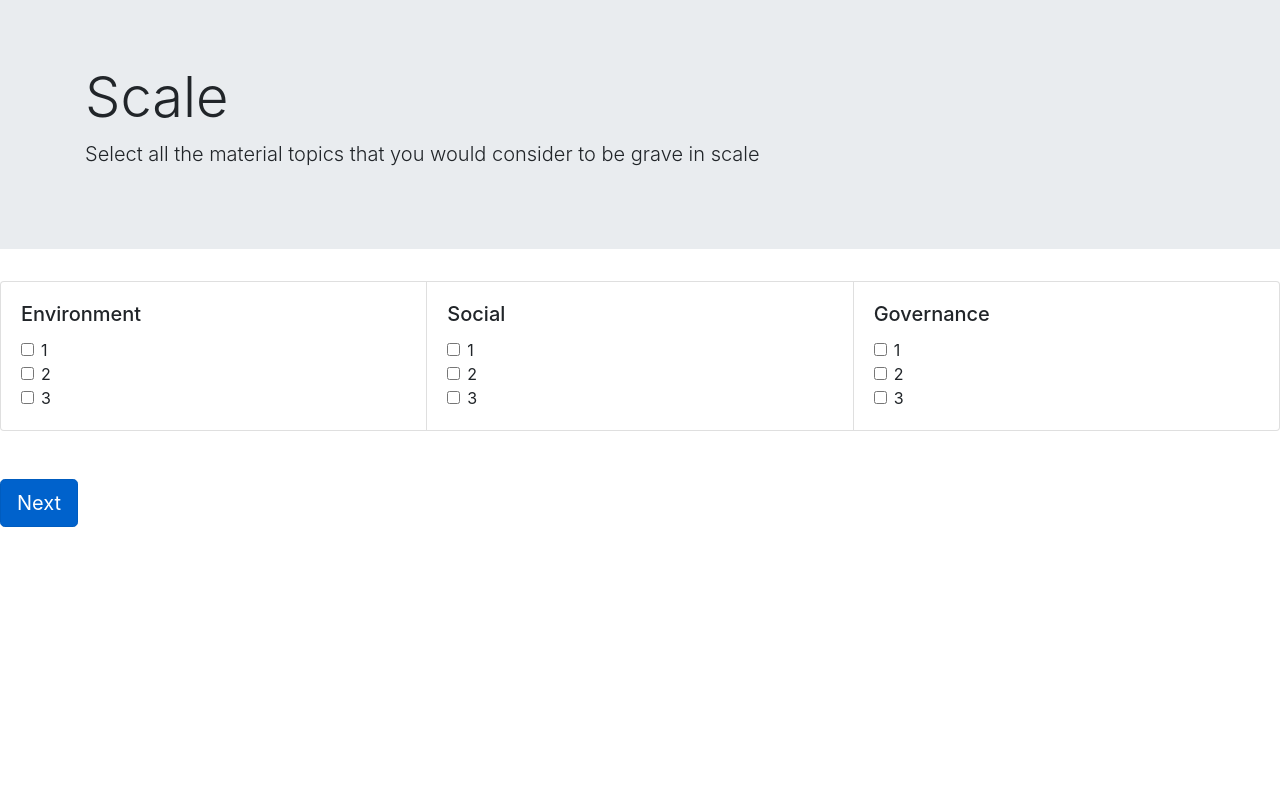
After one commit to henrietta-k/flask, a Flask app: page /question-1 in a window 1280 px wide. The commit adds this page. Run offline with Flask 3, Linux system fonts and the light colour scheme; some libraries are stand-ins or nearby versions.

Commit message:
Outline of flask finished

```diff
--- a/app.py
+++ b/app.py
@@ -1,11 +1,43 @@
 from flask import Flask, render_template
+from utils import *
 
 app = Flask(__name__)
 
-@app.route('/')
+#Landing page
+@app.route('/start')
 def index():
-    return render_template("index.html")
+    return render_template("start.html")
 
+#User inputs their material topics
+@app.route('/topics')
+def topics():
+    e = None
+    s = None
+    g = None
+    return render_template("topics.html")
+
+#First question to ask the user
+@app.route("/question-1")
+def question_1():
+    topics = ["1", "2", "3"]
+    return render_template("question-1.html", topics=topics)
+
+#Results of program shown to the user
+@app.route("/results")
+def results():
+    topics = ["1", "2", "3"]
+    return render_template("results.html", topics=topics)
+
+#THESE ROUTES AREN'T CURRENTLY IN USE
 @app.route('/about')
 def about():
-    return render_template("about.html")
+    id = "Materiality Assesment"
+    names = ["1", "2", "3"]
+    return render_template("about.html", title=id, names=names)
+
+#Use an if statement in the html question files themselves
+@app.route('/') #question/<int:id>'
+def question(): #q, topics, next=True figure out how to use inputs later
+    topics = ["1", "2", "3"]
+    q = "Hello"
+    return render_template("question.html", question=q, topics=topics, next=next)
--- a/templates/index.html
+++ b/templates/index.html
@@ -11,6 +11,8 @@
     <title>Hello, world!</title>
   </head>
   <body>
+
+    <!--Make an if statement to see if there are any questions left before hitting the submit button-->
 
     <input class="btn btn-primary" type="submit" value="Submit" href="/about">
 
--- /dev/null
+++ b/templates/question-1.html
@@ -0,0 +1,75 @@
+<head>
+    <link rel="stylesheet" href="https://cdn.jsdelivr.net/npm/bootstrap@4.0.0/dist/css/bootstrap.min.css" integrity="sha384-Gn5384xqQ1aoWXA+058RXPxPg6fy4IWvTNh0E263XmFcJlSAwiGgFAW/dAiS6JXm" crossorigin="anonymous">
+</head>
+
+<body>
+    <!--Instructions-->
+    <div class="jumbotron jumbotron-fluid">
+        <div class="container">
+          <h1 class="display-4">Scale</h1>
+          <p class="lead">Select all the material topics that you would consider to be grave in scale</p>
+        </div>
+      </div>
+
+      <!--Answering the question-->
+    <div class="card-group">
+
+        <!--Environmental topics-->
+        <div class="card">
+          <div class="card-body">
+            <h5 class="card-title">Environment</h5>
+            {% for topic in topics %}
+            <div class="form-check">
+              <input class="form-check-input" type="checkbox" value="" id="defaultCheck1">
+              <label class="form-check-label" for="defaultCheck1">
+                {{ topic }}
+              </label>
+            </div>
+            {% endfor %}
+            </form>
+          </div>
+        </div>
+
+        <!--Social topics-->
+        <div class="card">
+          <div class="card-body">
+            <h5 class="card-title">Social</h5>
+            {% for topic in topics %}
+            <div class="form-check">
+              <input class="form-check-input" type="checkbox" value="" id="defaultCheck1">
+              <label class="form-check-label" for="defaultCheck1">
+                {{ topic }}
+              </label>
+            </div>
+            {% endfor %}
+            </form>
+          </div>
+        </div>
+
+        <!--Governance topics-->
+        <div class="card">
+          <div class="card-body">
+            <h5 class="card-title">Governance</h5>
+            {% for topic in topics %}
+            <div class="form-check">
+              <input class="form-check-input" type="checkbox" value="" id="defaultCheck1">
+              <label class="form-check-label" for="defaultCheck1">
+                {{ topic }}
+              </label>
+            </div>
+            {% endfor %}
+            </form>
+          </div>
+        </div>
+      </div>
+
+      <!--Move on to next question-->
+      <div>
+        <br></br>
+    </div>
+      <a href="/question-1" class="btn btn-primary btn-lg active" role="button" aria-pressed="true">Next</a>
+
+    <script src="https://code.jquery.com/jquery-3.2.1.slim.min.js" integrity="sha384-KJ3o2DKtIkvYIK3UENzmM7KCkRr/rE9/Qpg6aAZGJwFDMVNA/GpGFF93hXpG5KkN" crossorigin="anonymous"></script>
+    <script src="https://cdn.jsdelivr.net/npm/popper.js@1.12.9/dist/umd/popper.min.js" integrity="sha384-ApNbgh9B+Y1QKtv3Rn7W3mgPxhU9K/ScQsAP7hUibX39j7fakFPskvXusvfa0b4Q" crossorigin="anonymous"></script>
+    <script src="https://cdn.jsdelivr.net/npm/bootstrap@4.0.0/dist/js/bootstrap.min.js" integrity="sha384-JZR6Spejh4U02d8jOt6vLEHfe/JQGiRRSQQxSfFWpi1MquVdAyjUar5+76PVCmYl" crossorigin="anonymous"></script>
+</body>
--- /dev/null
+++ b/utils.py
@@ -0,0 +1,26 @@
+"""
+Contains questions that will be asked
+"""
+
+questions_ext = ["Scale: How grave is its negative impact?",
+             "Scope: How widespread is the impact? (Eg. the number of individuals affected or the extend of environmental damage.) ",
+             "Irremediable character: How hard is it to counteract or make good the resulting harm? ",
+             "How severe is the potential negative human rights impacts? ",
+             "How likely is the potential negative human rights impact? ",
+             "What is the scale of the potential positive impact? ",
+             "What is the scope of the potential positive impact? ",
+             "What is the likelihood of the potential positive impact? "]
+
+bounds_ext = [0, 0, 0, 0, 0, 0, 0, 0]
+
+questions_int = []
+
+bounds_int = []
+
+ext_q_dict = {} #Questions
+int_q_dict = {}
+
+for i, q in enumerate(questions_ext):
+    ext_q_dict[q] = bounds_ext[i]
+for i, q in enumerate(questions_int):
+    int_q_dict[q] = bounds_int[i]
```
Also changed, not shown: templates/about.html (+7 -1 lines), templates/question.html (added, +31 -0 lines), templates/results.html (added, +68 -0 lines), templates/start.html (added, +68 -0 lines), templates/topics.html (added, +71 -0 lines).
